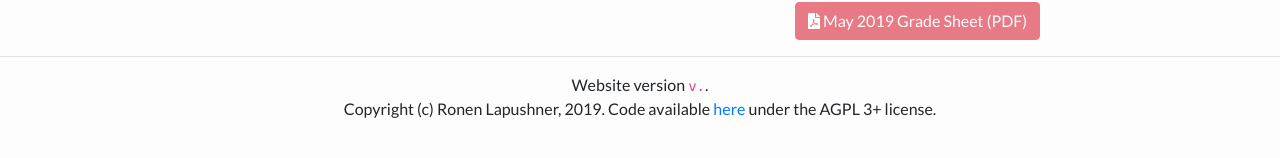
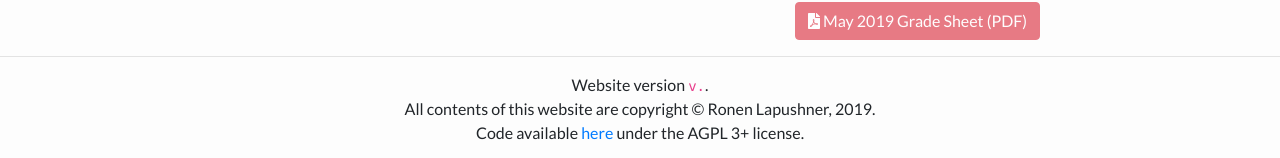
Before and after one commit to ronen25/ronen.xyz, a Vue app in the folder website/: page / in a window 1280 px wide. Shown: the part 1688-1846 px from the top of the page. Before the commit the page ends 1825 px from the top, so only its background shows below. Built offline with nearby package versions, Linux system fonts and the light colour scheme; no server answers.

Commit message:
Real copyright sign

```diff
--- a/website/src/components/Footer.vue
+++ b/website/src/components/Footer.vue
@@ -4,7 +4,8 @@
     <p class="text-center">
         Website version <code>v.{{version}}</code>.
         <br />
-      Copyright (c) Ronen Lapushner, 2019. Code available
+      All contents of this website are copyright &copy; Ronen Lapushner, 2019.
+      <br />Code available
       <a
         href="https://github.com/ronen25/ronen.xyz"
       >here</a>
```
